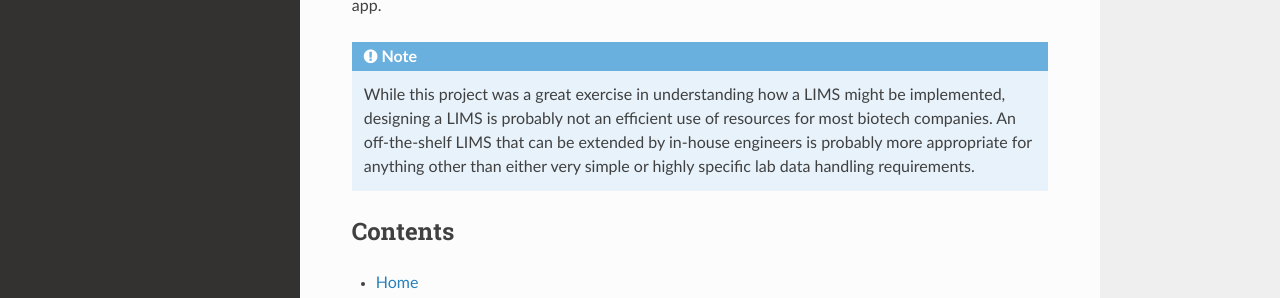
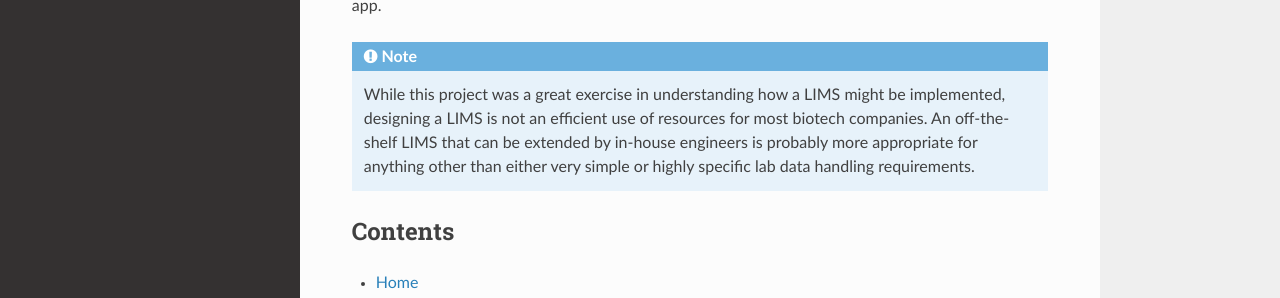
Before and after one commit to williamcpierce/lims-demo, a Sphinx documentation site: the page built from docs/index.rst, in a window 1280 px wide and 1398 px high. Shown: the part 386-684 px from the top of the window. Built offline with Sphinx 7.4.7 and the Read the Docs theme 2.0.0, drawn with Linux system fonts in a browser that asks for light colours.

Commit message:
Docs update

```diff
--- a/docs/index.rst
+++ b/docs/index.rst
@@ -14,11 +14,11 @@ to view and test a live demo of this app.
 .. note::
 
    While this project was a great exercise in understanding how a
-   LIMS might be implemented, designing a LIMS is probably not an
-   efficient use of resources for most biotech companies. An
-   off-the-shelf LIMS that can be extended by in-house engineers
-   is probably more appropriate for anything other than either
-   very simple or highly specific lab data handling requirements.
+   LIMS might be implemented, designing a LIMS is not an efficient
+   use of resources for most biotech companies. An off-the-shelf
+   LIMS that can be extended by in-house engineers is probably
+   more appropriate for anything other than either very simple or
+   highly specific lab data handling requirements.
 
 
 Contents
--- a/docs/usage.rst
+++ b/docs/usage.rst
@@ -39,7 +39,7 @@ Samples may also be registered in bulk using the import tool. To do so,
 construct a file (such as .csv or .xlsx) in the following format:
 
 .. list-table::
-   :widths: 20 20 20 20 20
+   :widths: 20 30 20 30
    :header-rows: 1
 
    * - type
```
